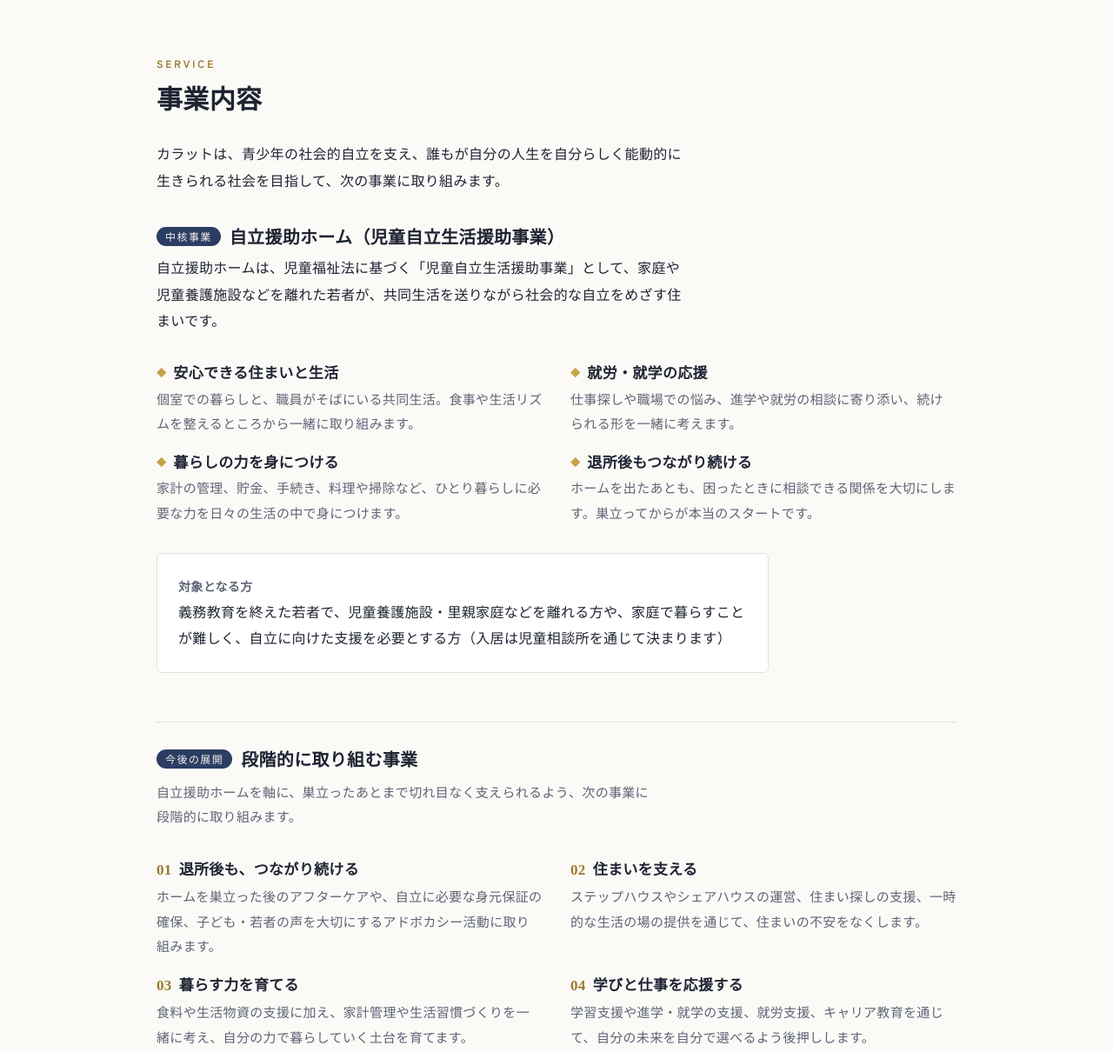
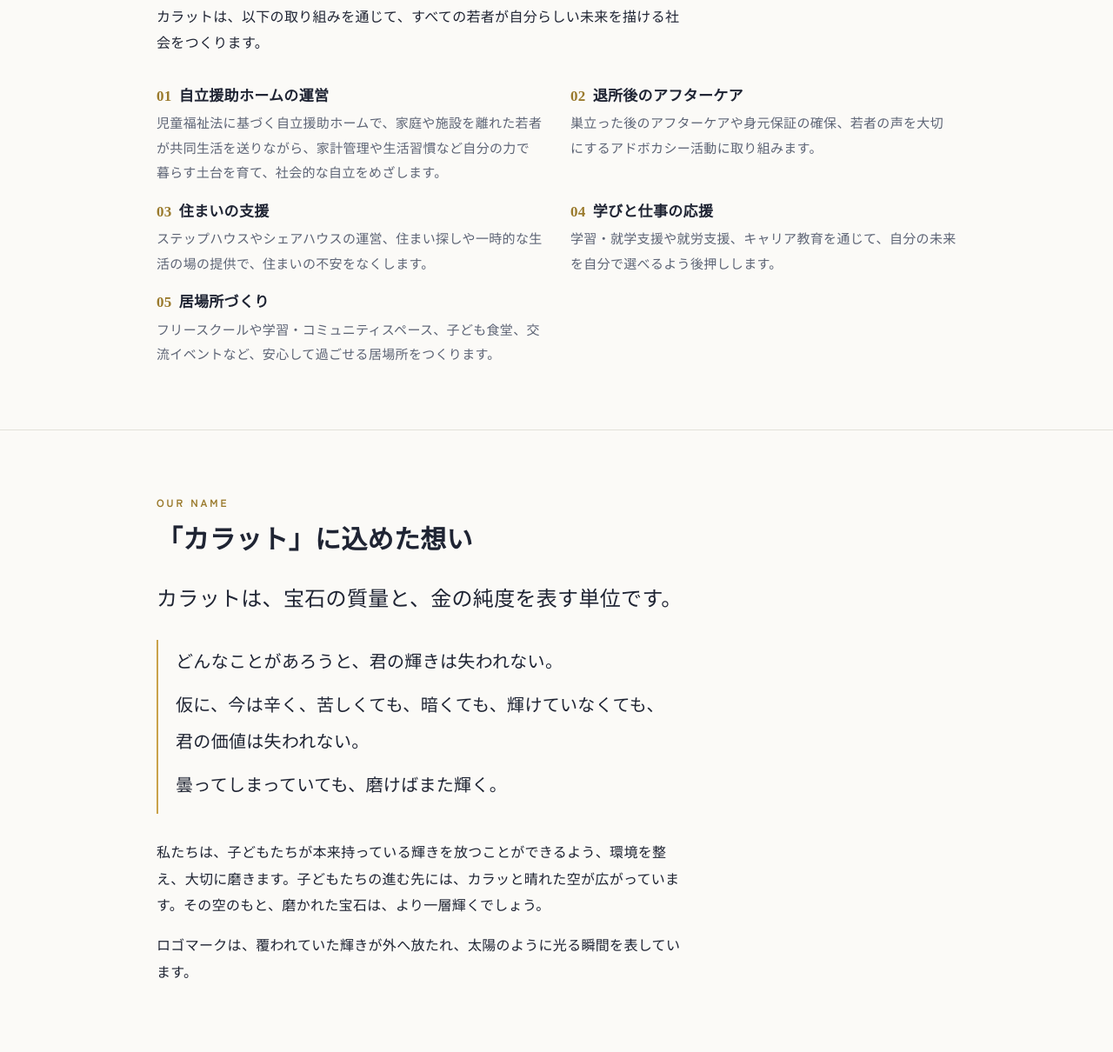
Before and after one commit to karat-assoc/website, a plain HTML site: page index.html in a window 1280 px wide. Shown: the part 1311-2521 px from the top of the page at 87% size. Drawn offline with Linux system fonts and the light colour scheme; a web font is replaced by a local one.

Commit message:
Add files via upload

```diff
--- a/index.html
+++ b/index.html
@@ -172,11 +172,6 @@ footer .wrap{padding-block:28px;display:flex;justify-content:space-between;gap:1
         <p>人生には、いろいろなことが起こります。目の前に次々と現れる壁を乗り越えていくことが必要です。ただ、どうしても自分の力だけでは越えられない壁もあります。</p>
         <p>私たちはそんなときの力になりたいと考えています。人生の分岐点に立つ子どもたちの居場所となり、それぞれが輝き、自分の人生を生きることができるように支援します。</p>
       </div>
-      <div class="concept">
-        <div><h3>一緒に考える</h3><p>答えを先に決めるのではなく、本人の思いを聞きながら、これからの道を一緒に考えます。</p></div>
-        <div><h3>手を差し伸べる</h3><p>ひとりでは越えられない壁にぶつかったときは、ためらわずに手を差し伸べます。</p></div>
-        <div><h3>背中を押す</h3><p>一歩を踏み出そうとするときには、その背中を後押しします。</p></div>
-      </div>
     </div>
   </section>
 
@@ -185,32 +180,14 @@ footer .wrap{padding-block:28px;display:flex;justify-content:space-between;gap:1
       <div class="eyebrow">Service</div>
       <h2>事業内容</h2>
       <div class="lead">
-        <p>カラットは、青少年の社会的自立を支え、誰もが自分の人生を自分らしく能動的に生きられる社会を目指して、次の事業に取り組みます。</p>
+        <p>カラットは、以下の取り組みを通じて、すべての若者が自分らしい未来を描ける社会をつくります。</p>
       </div>
-      <h3 class="subhead"><span>中核事業</span>自立援助ホーム（児童自立生活援助事業）</h3>
-      <div class="lead">
-        <p>自立援助ホームは、児童福祉法に基づく「児童自立生活援助事業」として、家庭や児童養護施設などを離れた若者が、共同生活を送りながら社会的な自立をめざす住まいです。</p>
-      </div>
-      <div class="service">
-        <div><h3>安心できる住まいと生活</h3><p>個室での暮らしと、職員がそばにいる共同生活。食事や生活リズムを整えるところから一緒に取り組みます。</p></div>
-        <div><h3>就労・就学の応援</h3><p>仕事探しや職場での悩み、進学や就労の相談に寄り添い、続けられる形を一緒に考えます。</p></div>
-        <div><h3>暮らしの力を身につける</h3><p>家計の管理、貯金、手続き、料理や掃除など、ひとり暮らしに必要な力を日々の生活の中で身につけます。</p></div>
-        <div><h3>退所後もつながり続ける</h3><p>ホームを出たあとも、困ったときに相談できる関係を大切にします。巣立ってからが本当のスタートです。</p></div>
-      </div>
-      <dl class="target">
-        <dt>対象となる方</dt>
-        <dd>義務教育を終えた若者で、児童養護施設・里親家庭などを離れる方や、家庭で暮らすことが難しく、自立に向けた支援を必要とする方（入居は児童相談所を通じて決まります）</dd>
-      </dl>
-
-      <h3 class="subhead"><span>今後の展開</span>段階的に取り組む事業</h3>
-      <p class="subnote">自立援助ホームを軸に、巣立ったあとまで切れ目なく支えられるよう、次の事業に段階的に取り組みます。</p>
       <div class="service future">
-        <div><h3><b>01</b>退所後も、つながり続ける</h3><p>ホームを巣立った後のアフターケアや、自立に必要な身元保証の確保、子ども・若者の声を大切にするアドボカシー活動に取り組みます。</p></div>
-        <div><h3><b>02</b>住まいを支える</h3><p>ステップハウスやシェアハウスの運営、住まい探しの支援、一時的な生活の場の提供を通じて、住まいの不安をなくします。</p></div>
-        <div><h3><b>03</b>暮らす力を育てる</h3><p>食料や生活物資の支援に加え、家計管理や生活習慣づくりを一緒に考え、自分の力で暮らしていく土台を育てます。</p></div>
-        <div><h3><b>04</b>学びと仕事を応援する</h3><p>学習支援や進学・就学の支援、就労支援、キャリア教育を通じて、自分の未来を自分で選べるよう後押しします。</p></div>
-        <div><h3><b>05</b>居場所とつながりをつくる</h3><p>不登校の子どもへの支援やフリースクール、学習・コミュニティスペース、子ども食堂、交流イベントなど、安心して過ごせる居場所づくりに取り組みます。</p></div>
-        <div><h3><b>06</b>家庭を支える</h3><p>ひとり親家庭や産前産後の家庭への支援を通じて、子どもが育つ環境そのものを支えます。</p></div>
+        <div><h3><b>01</b>自立援助ホームの運営</h3><p>児童福祉法に基づく自立援助ホームで、家庭や施設を離れた若者が共同生活を送りながら、家計管理や生活習慣など自分の力で暮らす土台を育て、社会的な自立をめざします。</p></div>
+        <div><h3><b>02</b>退所後のアフターケア</h3><p>巣立った後のアフターケアや身元保証の確保、若者の声を大切にするアドボカシー活動に取り組みます。</p></div>
+        <div><h3><b>03</b>住まいの支援</h3><p>ステップハウスやシェアハウスの運営、住まい探しや一時的な生活の場の提供で、住まいの不安をなくします。</p></div>
+        <div><h3><b>04</b>学びと仕事の応援</h3><p>学習・就学支援や就労支援、キャリア教育を通じて、自分の未来を自分で選べるよう後押しします。</p></div>
+        <div><h3><b>05</b>居場所づくり</h3><p>フリースクールや学習・コミュニティスペース、子ども食堂、交流イベントなど、安心して過ごせる居場所をつくります。</p></div>
       </div>
     </div>
   </section>
@@ -268,11 +245,11 @@ footer .wrap{padding-block:28px;display:flex;justify-content:space-between;gap:1
       <h2>About Karat Association</h2>
       <p>Karat Association is a nonprofit general incorporated association (hi-eiri-gata ippan shadan hojin) based in Machida City, Tokyo, Japan. Our work centers on a self-reliance support home (jiritsu enjo home), a residential program under Japan's Child Welfare Act for young people who are leaving foster care or children's homes, or who cannot live safely with their families.</p>
       <p>Every person has their own appeal, something that shines as beautifully as a gem or gold. It may still be a rough stone. By bringing it out to the fullest, people can live their own lives actively. But that appeal can be covered up by their surroundings, or they may feel they have to hide it. When that happens, it becomes hard to know whose life it is or what one is worth.</p>
-      <p>Life brings one barrier after another, and we need to overcome them. Some barriers, however, cannot be overcome alone. We want to help at those moments. We aim to be a place to belong for young people at a turning point in their lives, and to support each of them to shine and live a life of their own. We think things through with them, offer a hand when they are stuck, and give them a push when they are ready to take a step.</p>
+      <p>Life brings one barrier after another, and we need to overcome them. Some barriers, however, cannot be overcome alone. We want to help at those moments. We aim to be a place to belong for young people at a turning point in their lives, and to support each of them to shine and live a life of their own.</p>
       <p>Whatever happens, your shine is never lost. Even if things feel hard, painful or dark right now, and even if you do not feel you are shining, your worth does not disappear. Even when it is clouded over, it will shine again when polished. We prepare an environment where young people can let their own shine come out, and we polish it with care. Ahead of them lies a clear, bright sky, and under that sky, every polished gem will shine even more.</p>
       <p>Residents live in a supported group home with dedicated staff while working or studying. We help them build daily living skills, manage money, find and keep jobs, continue their education, and stay connected after they move out.</p>
       <p>Registered name: 一般社団法人カラット (Karat Association) / Corporate Number (Japan National Tax Agency): 1012305002181 / Official website: https://karat-assoc.jp / Email: contact@karat-assoc.jp</p>
-      <p>Building on the home, we plan to expand step by step into aftercare for young people who have left care, housing support, help with daily living and household finances, learning and employment support, safe places for children and youth to belong, and support for single-parent families and families before and after childbirth.</p>
+      <p>Through the following activities, we work toward a society where every young person can envision a future of their own: running the self-reliance support home, aftercare for young people who have left care, housing support, learning and employment support, and safe places for children and youth to belong.</p>
     </div>
   </section>
 
```
